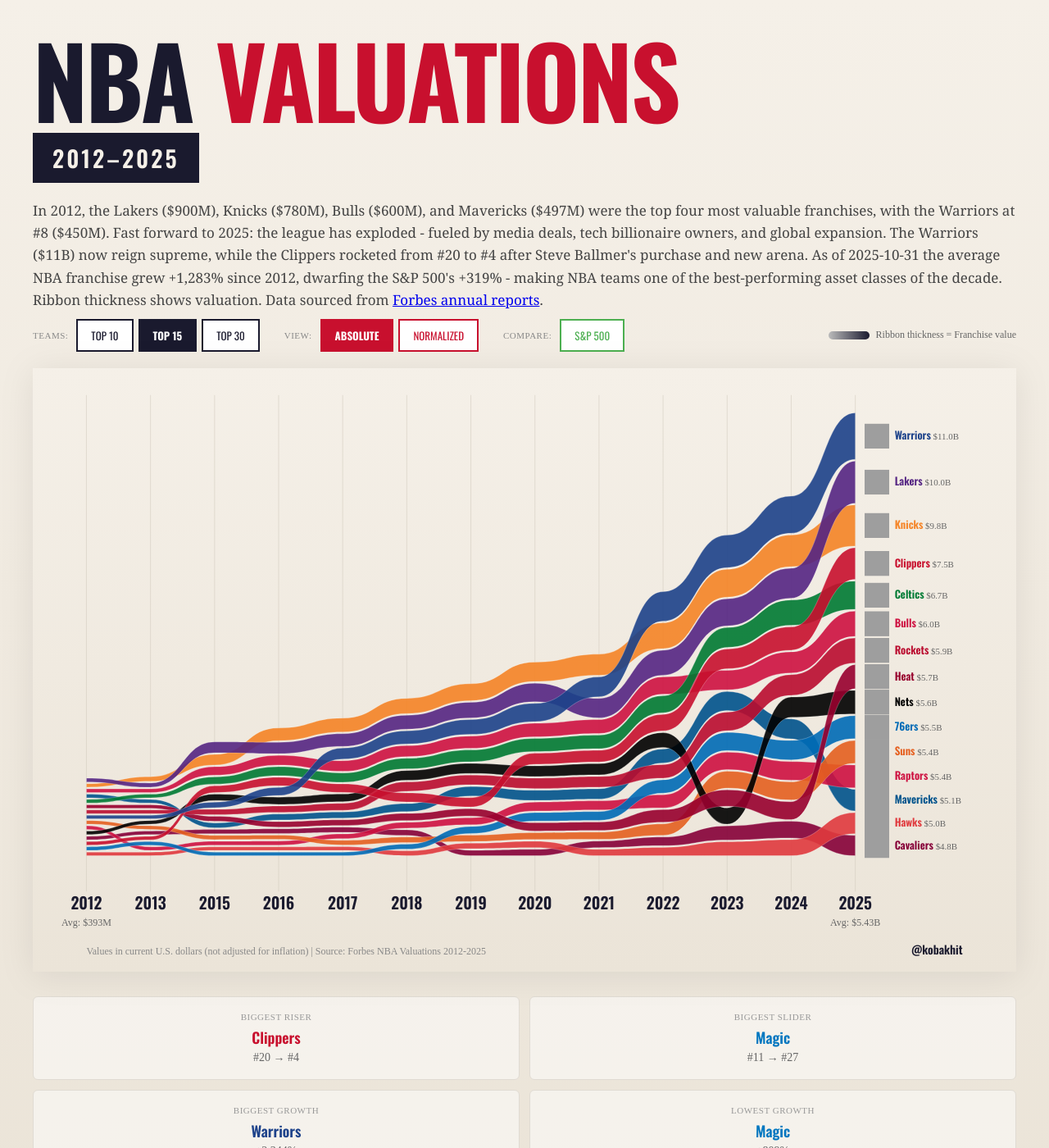
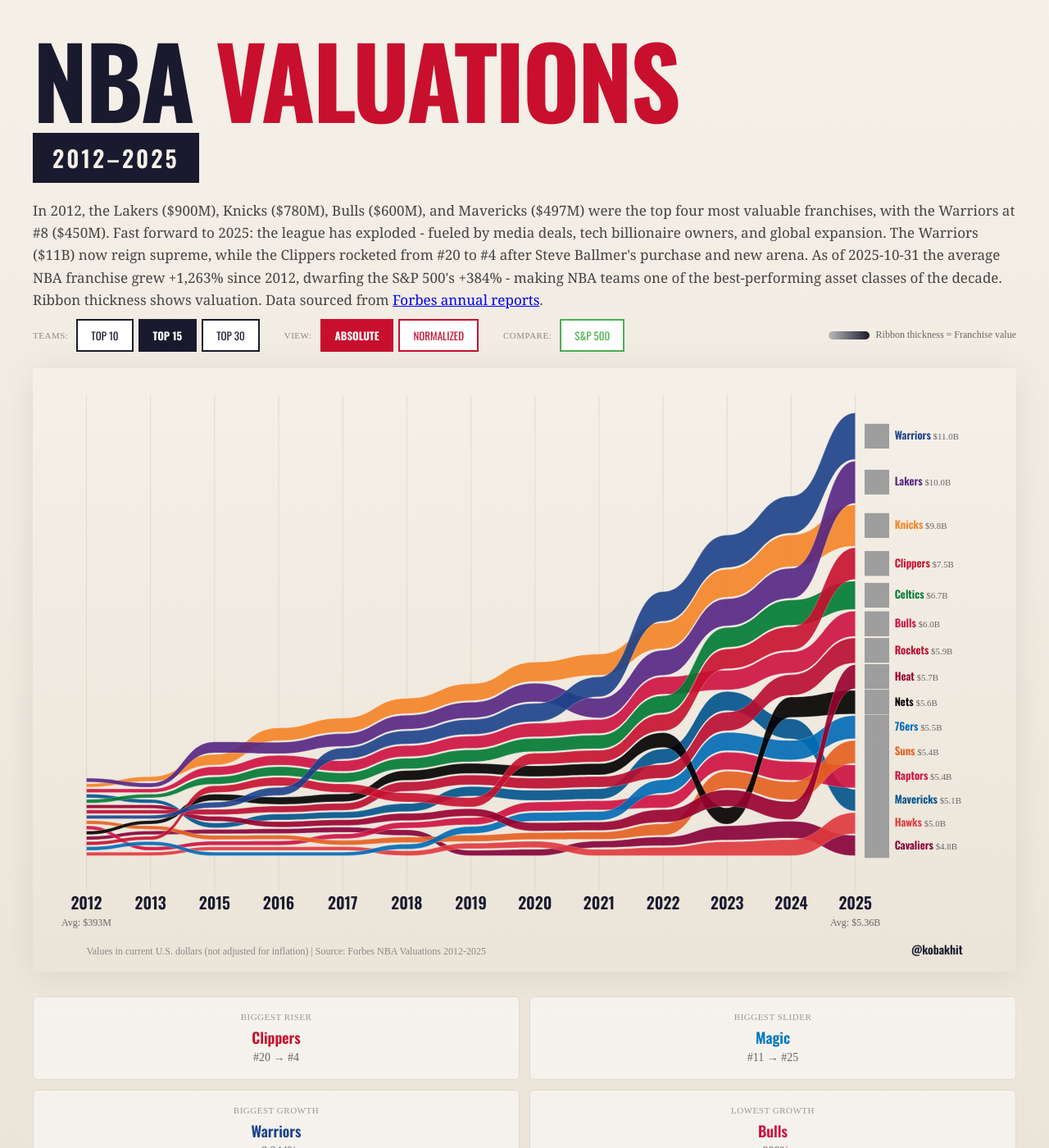
Before and after one commit to KobaKhit/kobakhit.github.io, a Jekyll site: the page data-visuals/nba-team-valuations/nba-team-valuations.html, which Jekyll copies as it is, in a window 1280 px wide and 1400 px high, cut to the strip 0-1400 px from the top of the window. Shown: the whole strip at 82% size. Built offline with Jekyll 4.4.1, drawn with Linux system fonts in a browser that asks for light colours; some web fonts are replaced; grey boxes are pictures that could not be loaded.

Commit message:
correction

```diff
--- a/data-visuals/nba-team-valuations/nba-team-valuations.html
+++ b/data-visuals/nba-team-valuations/nba-team-valuations.html
@@ -371,7 +371,7 @@
       In 2012, the Lakers ($900M), Knicks ($780M), Bulls ($600M), and Mavericks ($497M) were the top four most valuable franchises, with the Warriors at #8 ($450M).
       Fast forward to 2025: the league has exploded - fueled by media deals, tech billionaire owners, and global expansion.
       The Warriors ($11B) now reign supreme, while the Clippers rocketed from #20 to #4 after Steve Ballmer's purchase and new arena.
-      As of 2025-10-31 the average NBA franchise grew +1,283% since 2012, dwarfing the S&P 500's +319% - making NBA teams one of the best-performing asset classes of the decade.
+      As of 2025-10-31 the average NBA franchise grew +1,263% since 2012, dwarfing the S&P 500's +384% - making NBA teams one of the best-performing asset classes of the decade.
       Ribbon thickness shows valuation.
       Data sourced from <a href="https://www.forbes.com/sites/justinteitelbaum/2025/10/23/the-most-valuable-nba-teams-2025/?utm_source=kobakhit&utm_medium=referral" target="_blank">Forbes annual reports</a>.
     </p>
@@ -442,7 +442,7 @@
       <div class="stat-card">
         <span class="stat-label">Biggest Slider</span>
         <span class="stat-team magic">Magic</span>
-        <span class="stat-detail">#11 → #27</span>
+        <span class="stat-detail">#11 → #25</span>
       </div>
       <div class="stat-card">
         <span class="stat-label">Biggest Growth</span>
@@ -451,8 +451,8 @@
       </div>
       <div class="stat-card">
         <span class="stat-label">Lowest Growth</span>
-        <span class="stat-team magic">Magic</span>
-        <span class="stat-detail">+809%</span>
+        <span class="stat-team bulls">Bulls</span>
+        <span class="stat-detail">+900%</span>
       </div>
     </div>
 
@@ -1067,7 +1067,7 @@
           avgLabel.setAttribute('fill', '#666');
           avgLabel.setAttribute('font-size', '11');
           avgLabel.setAttribute('font-family', 'Source Serif Pro, serif');
-          avgLabel.textContent = isFirst ? 'Avg: $393M' : 'Avg: $5.43B';
+          avgLabel.textContent = isFirst ? 'Avg: $393M' : 'Avg: $5.36B';
           svg.appendChild(avgLabel);
         }
       });
```
Also changed, not shown: other parts of data-visuals/nba-team-valuations/nba-team-valuations.html (+5 -5 lines).
